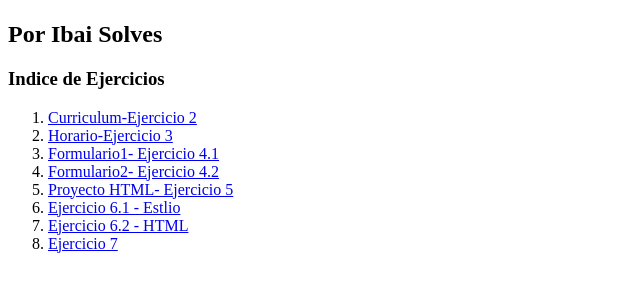
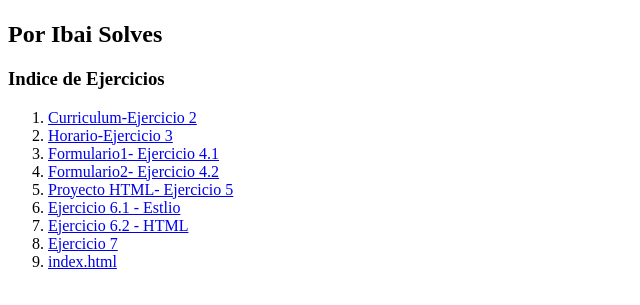
Before and after one commit to Ibaisolves/APW-25-26, a plain HTML site: page index.html in a window 1280 px wide. Shown: the part 59-364 px from the top of the page, without its empty margins (0-640 px from the left). Drawn offline with Linux system fonts and the light colour scheme.

Commit message:
Add link to Final project in index.html

```diff
--- a/index.html
+++ b/index.html
@@ -21,6 +21,7 @@
         <li><a href=ejercicio aules ccs/css/styles.css>Ejercicio 6.1 - Estlio</li>
         <li><a href=ejercicio aules ccs/index.html>Ejercicio 6.2 - HTML</li>
         <li><a href=oferta.html/index.html>Ejercicio 7</li>
+        <li><a href=Final/index.html>index.html</li>
     </ol>
 
 </body>
```
